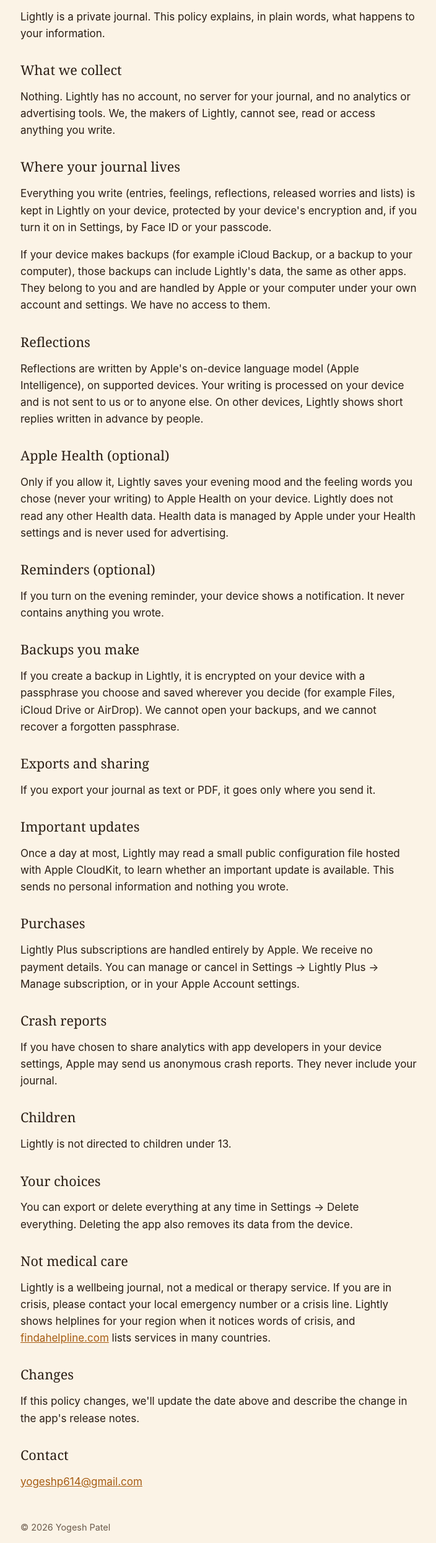
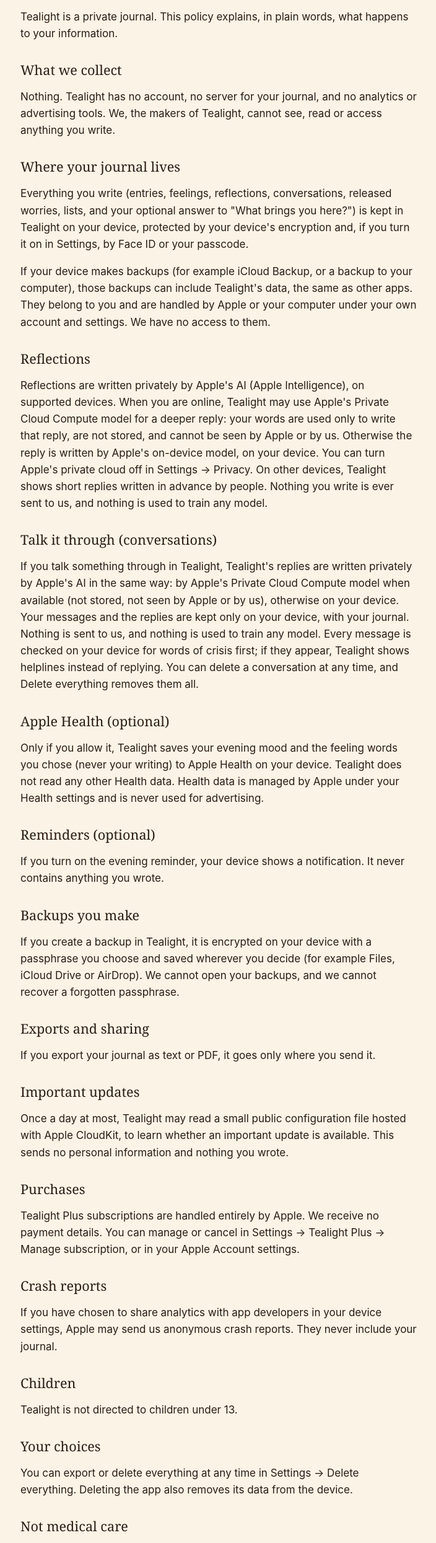
Before and after one commit to YogeshPateliOS/lightly-site, a plain HTML site: page privacy.html in a window 1280 px wide. Shown: the part 197-2687 px from the top of the page at 62% size, without its empty margins (287-991 px from the left). Drawn offline with Linux system fonts and the light colour scheme.

Commit message:
Tealight name, current privacy wording, and the app's own support address
Co-Authored-By: Claude Opus 5.5 <noreply@anthropic.com>

```diff
--- a/privacy.html
+++ b/privacy.html
@@ -1,57 +1,60 @@
 <!doctype html>
 <html lang="en">
-<head><meta charset="utf-8"><meta name="viewport" content="width=device-width, initial-scale=1"><title>Lightly Privacy Policy</title><link rel="stylesheet" href="style.css"></head>
+<head><meta charset="utf-8"><meta name="viewport" content="width=device-width, initial-scale=1"><title>Tealight Privacy Policy</title><link rel="stylesheet" href="style.css"></head>
 <body><main>
-<nav><a href="index.html">Lightly</a><a href="privacy.html">Privacy</a><a href="support.html">Help</a></nav>
+<nav><a href="index.html">Tealight</a><a href="privacy.html">Privacy</a><a href="support.html">Help</a></nav>
 <h1>Privacy Policy</h1>
 <p class="soft">Last updated: 1 November 2026</p>
 
-<p>Lightly is a private journal. This policy explains, in plain words, what happens to your information.</p>
+<p>Tealight is a private journal. This policy explains, in plain words, what happens to your information.</p>
 
 <h2>What we collect</h2>
-<p>Nothing. Lightly has no account, no server for your journal, and no analytics or advertising tools. We, the makers of Lightly, cannot see, read or access anything you write.</p>
+<p>Nothing. Tealight has no account, no server for your journal, and no analytics or advertising tools. We, the makers of Tealight, cannot see, read or access anything you write.</p>
 
 <h2>Where your journal lives</h2>
-<p>Everything you write (entries, feelings, reflections, released worries and lists) is kept in Lightly on your device, protected by your device's encryption and, if you turn it on in Settings, by Face ID or your passcode.</p>
-<p>If your device makes backups (for example iCloud Backup, or a backup to your computer), those backups can include Lightly's data, the same as other apps. They belong to you and are handled by Apple or your computer under your own account and settings. We have no access to them.</p>
+<p>Everything you write (entries, feelings, reflections, conversations, released worries, lists, and your optional answer to "What brings you here?") is kept in Tealight on your device, protected by your device's encryption and, if you turn it on in Settings, by Face ID or your passcode.</p>
+<p>If your device makes backups (for example iCloud Backup, or a backup to your computer), those backups can include Tealight's data, the same as other apps. They belong to you and are handled by Apple or your computer under your own account and settings. We have no access to them.</p>
 
 <h2>Reflections</h2>
-<p>Reflections are written by Apple's on-device language model (Apple Intelligence), on supported devices. Your writing is processed on your device and is not sent to us or to anyone else. On other devices, Lightly shows short replies written in advance by people.</p>
+<p>Reflections are written privately by Apple's AI (Apple Intelligence), on supported devices. When you are online, Tealight may use Apple's Private Cloud Compute model for a deeper reply: your words are used only to write that reply, are not stored, and cannot be seen by Apple or by us. Otherwise the reply is written by Apple's on-device model, on your device. You can turn Apple's private cloud off in Settings → Privacy. On other devices, Tealight shows short replies written in advance by people. Nothing you write is ever sent to us, and nothing is used to train any model.</p>
+
+<h2>Talk it through (conversations)</h2>
+<p>If you talk something through in Tealight, Tealight's replies are written privately by Apple's AI in the same way: by Apple's Private Cloud Compute model when available (not stored, not seen by Apple or by us), otherwise on your device. Your messages and the replies are kept only on your device, with your journal. Nothing is sent to us, and nothing is used to train any model. Every message is checked on your device for words of crisis first; if they appear, Tealight shows helplines instead of replying. You can delete a conversation at any time, and Delete everything removes them all.</p>
 
 <h2>Apple Health (optional)</h2>
-<p>Only if you allow it, Lightly saves your evening mood and the feeling words you chose (never your writing) to Apple Health on your device. Lightly does not read any other Health data. Health data is managed by Apple under your Health settings and is never used for advertising.</p>
+<p>Only if you allow it, Tealight saves your evening mood and the feeling words you chose (never your writing) to Apple Health on your device. Tealight does not read any other Health data. Health data is managed by Apple under your Health settings and is never used for advertising.</p>
 
 <h2>Reminders (optional)</h2>
 <p>If you turn on the evening reminder, your device shows a notification. It never contains anything you wrote.</p>
 
 <h2>Backups you make</h2>
-<p>If you create a backup in Lightly, it is encrypted on your device with a passphrase you choose and saved wherever you decide (for example Files, iCloud Drive or AirDrop). We cannot open your backups, and we cannot recover a forgotten passphrase.</p>
+<p>If you create a backup in Tealight, it is encrypted on your device with a passphrase you choose and saved wherever you decide (for example Files, iCloud Drive or AirDrop). We cannot open your backups, and we cannot recover a forgotten passphrase.</p>
 
 <h2>Exports and sharing</h2>
 <p>If you export your journal as text or PDF, it goes only where you send it.</p>
 
 <h2>Important updates</h2>
-<p>Once a day at most, Lightly may read a small public configuration file hosted with Apple CloudKit, to learn whether an important update is available. This sends no personal information and nothing you wrote.</p>
+<p>Once a day at most, Tealight may read a small public configuration file hosted with Apple CloudKit, to learn whether an important update is available. This sends no personal information and nothing you wrote.</p>
 
 <h2>Purchases</h2>
-<p>Lightly Plus subscriptions are handled entirely by Apple. We receive no payment details. You can manage or cancel in Settings → Lightly Plus → Manage subscription, or in your Apple Account settings.</p>
+<p>Tealight Plus subscriptions are handled entirely by Apple. We receive no payment details. You can manage or cancel in Settings → Tealight Plus → Manage subscription, or in your Apple Account settings.</p>
 
 <h2>Crash reports</h2>
 <p>If you have chosen to share analytics with app developers in your device settings, Apple may send us anonymous crash reports. They never include your journal.</p>
 
 <h2>Children</h2>
-<p>Lightly is not directed to children under 13.</p>
+<p>Tealight is not directed to children under 13.</p>
 
 <h2>Your choices</h2>
 <p>You can export or delete everything at any time in Settings → Delete everything. Deleting the app also removes its data from the device.</p>
 
 <h2>Not medical care</h2>
-<p>Lightly is a wellbeing journal, not a medical or therapy service. If you are in crisis, please contact your local emergency number or a crisis line. Lightly shows helplines for your region when it notices words of crisis, and <a href="https://findahelpline.com">findahelpline.com</a> lists services in many countries.</p>
+<p>Tealight is a wellbeing journal, not a medical or therapy service. If you are in crisis, please contact your local emergency number or a crisis line. Tealight shows helplines for your region when it notices words of crisis, and <a href="https://findahelpline.com">findahelpline.com</a> lists services in many countries.</p>
 
 <h2>Changes</h2>
 <p>If this policy changes, we'll update the date above and describe the change in the app's release notes.</p>
 
 <h2>Contact</h2>
-<p><a href="mailto:yogeshp614@gmail.com">yogeshp614@gmail.com</a></p>
+<p><a href="mailto:tealight.journal@gmail.com">tealight.journal@gmail.com</a></p>
 <footer>© 2026 Yogesh Patel</footer>
 </main></body></html>
```
Also changed, not shown: index.html (+5 -5 lines), support.html (+11 -11 lines).
